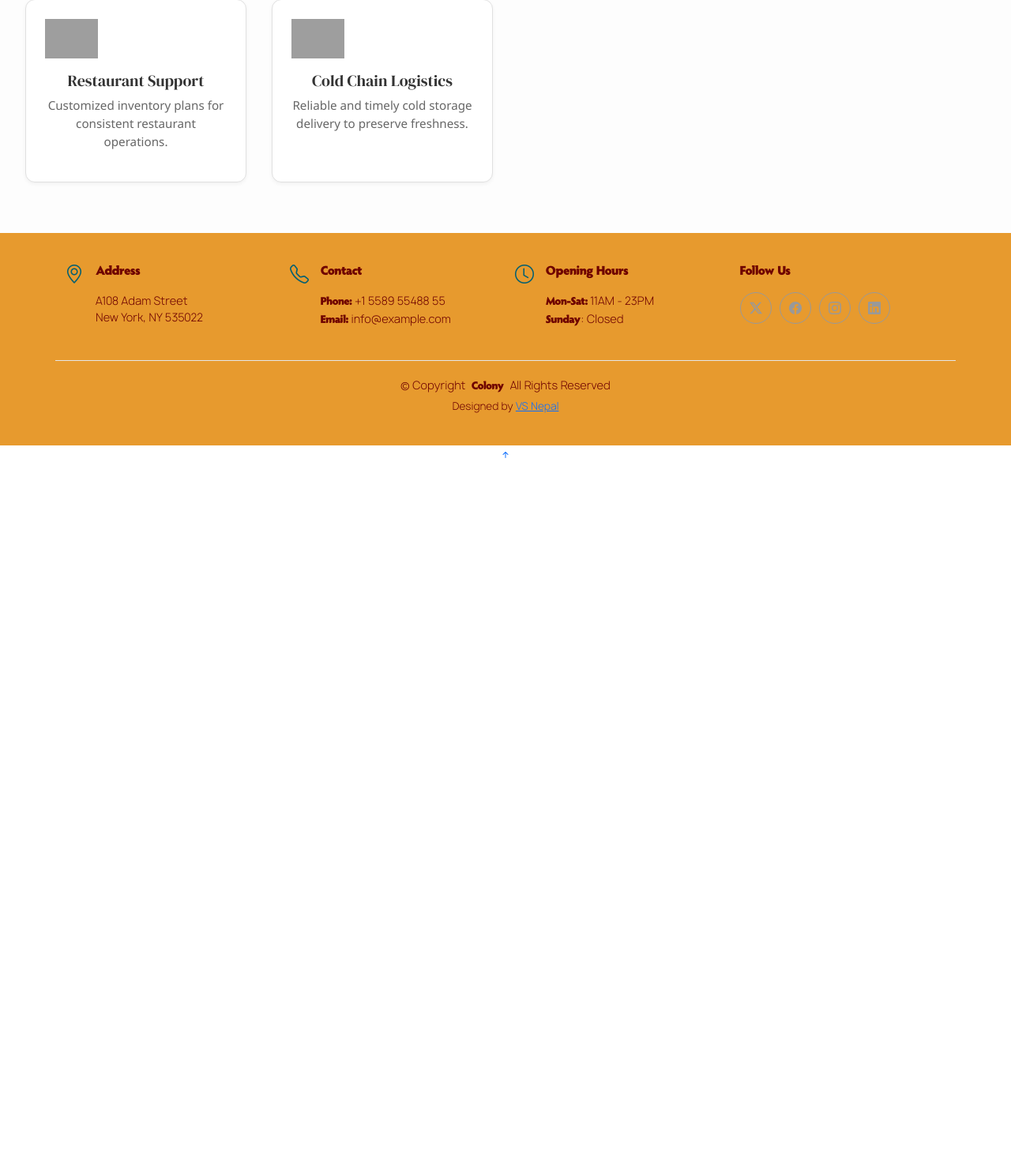
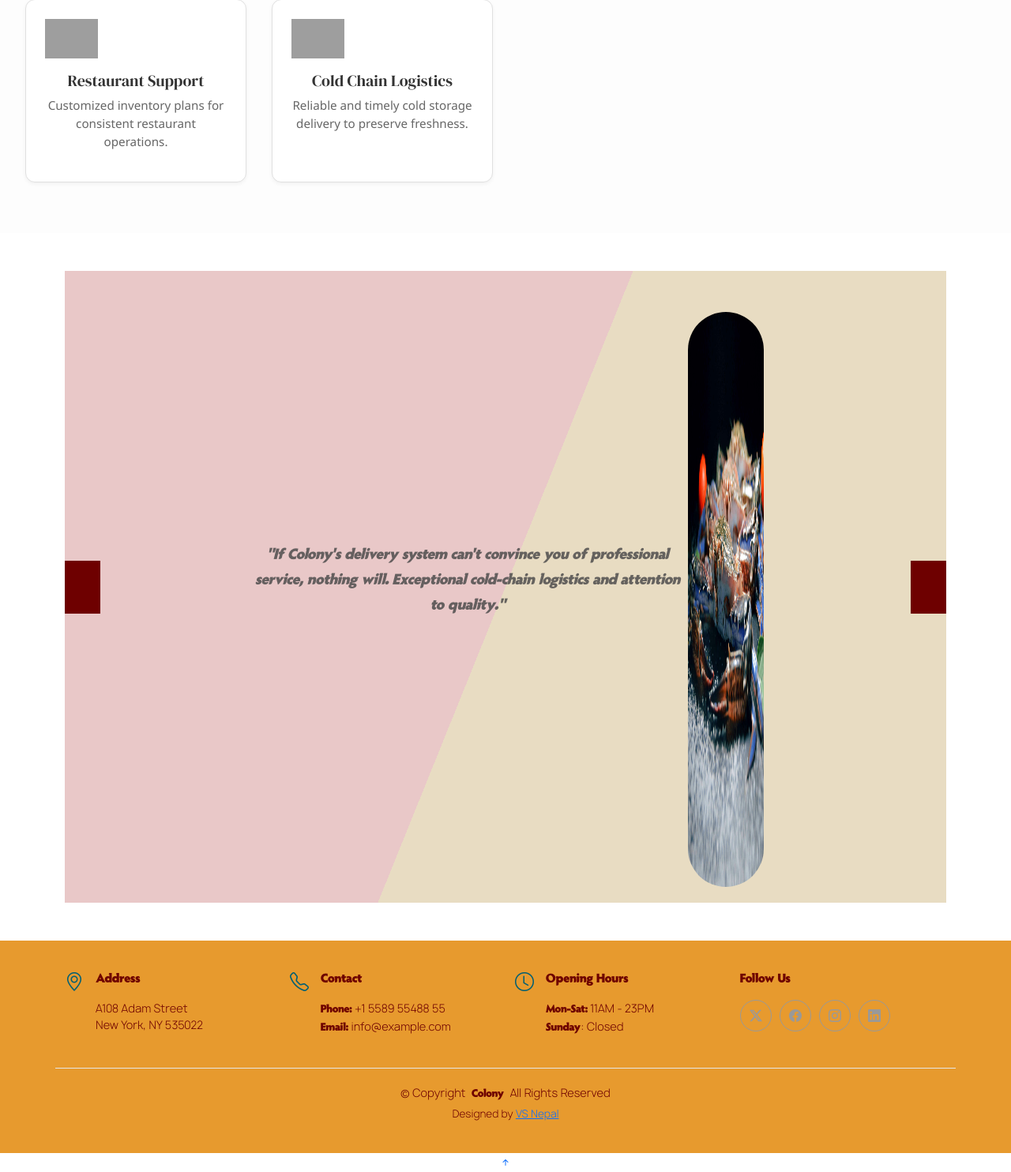
Before and after one commit to swastik007/colonytheme, a WordPress theme: template front-page.php in a window 1280 px wide. Shown: the part 4455-5939 px from the top of the page at 79% size. Before the commit the page ends 5043 px from the top, so only its background shows below. Run offline with PHP 8.4 and a stand-in for WordPress, Linux system fonts and the light colour scheme; the site name, menu and one post (Sample post) are stand-ins, and other content is empty; some libraries are stand-ins or nearby versions; some web fonts are replaced; grey boxes are pictures that could not be loaded.

Commit message:
ashsih changes

```diff
--- a/assets/css/theme.css
+++ b/assets/css/theme.css
@@ -637,4 +637,80 @@ body {
 .services-section .services-grid .service-card p {
   font-size: 0.95rem;
   color: #666;
+}
+
+.testimonial-section {
+  font-family: colonyFont;
+  display: flex;
+  align-items: center;
+  justify-content: center;
+  width: 100%;
+}
+.testimonial-section #testimonialCarousel {
+  background: linear-gradient(112deg, #e9c8c8 50%, #e8dcc2 50%);
+  margin: auto;
+}
+.testimonial-section .carousel-caption {
+  position: initial;
+  z-index: 10;
+  color: rgba(78, 77, 77, 0.856);
+  text-align: center;
+  font-size: 1.2rem;
+  font-style: italic;
+  font-weight: bold;
+  line-height: 2rem;
+  display: flex;
+  justify-content: center;
+  height: 100vh;
+  width: 100%;
+}
+.testimonial-section .carousel-caption p {
+  display: flex;
+  align-items: center;
+  width: 50%;
+}
+.testimonial-section .carousel-caption img {
+  width: 6rem;
+  border-radius: 5rem;
+  margin-top: 2rem;
+  display: flex;
+  justify-content: center;
+  align-items: center;
+}
+.testimonial-section .carousel-caption #image-caption {
+  font-style: normal;
+  font-size: 1rem;
+  margin-top: 0.5rem;
+}
+.testimonial-section i {
+  background-color: #6e0000;
+  padding: 1.4rem;
+  color: white;
+}
+.testimonial-section .carousel-control-prev,
+.testimonial-section .carousel-control-next {
+  justify-content: flex-start;
+  transition: none;
+  opacity: unset;
+}
+.testimonial-section .carousel-control-next {
+  justify-content: flex-end;
+}
+@media (max-width: 767px) {
+  .testimonial-section .carousel-caption {
+    padding: 3rem 2rem;
+    font-size: 0.7rem;
+    line-height: 1.5rem;
+  }
+  .testimonial-section .carousel-caption img {
+    width: 4rem;
+    border-radius: 4rem;
+    margin-top: 1rem;
+  }
+  .testimonial-section .carousel-caption #image-caption {
+    font-size: 0.6rem;
+  }
+  .testimonial-section i {
+    padding: 0.8rem;
+  }
 }/*# sourceMappingURL=theme.css.map */
--- a/assets/css/theme.scss
+++ b/assets/css/theme.scss
@@ -8,3 +8,4 @@
 @import "scss/_whyus";
 @import "scss/_chairmanmessage";
 @import "scss/_ourservice";
+@import "scss/testimonials";
--- a/front-page.php
+++ b/front-page.php
@@ -47,4 +47,8 @@
     <?php get_template_part( 'template-parts/ourservice', 'none' ); ?>
 <!-- our service section area -->
 
+<!-- testimonials section area -->
+<?php get_template_part( 'template-parts/testimonials', 'none' ); ?>
+<!-- testimonials section area -->
+
 <?php get_footer(); ?>
--- /dev/null
+++ b/template-parts/testimonials.php
@@ -0,0 +1,44 @@
+<section class="testimonial-section py-5">
+  <div class="container">
+    <div id="testimonialCarousel" class="carousel slide" data-bs-ride="carousel">
+      <div class="carousel-inner">
+        <div class="carousel-item active">
+          <div class="carousel-caption">
+            <p>
+              “If Colony’s delivery system can’t convince you of professional service, nothing will.
+              Exceptional cold-chain logistics and attention to quality.”
+            </p>
+            <img src="<?php echo get_template_directory_uri(); ?>/assets/images/img5.jpg" alt="Client 1">
+            <!-- <div id="image-caption">Nick Doe</div> -->
+          </div>
+        </div>
+        <div class="carousel-item">
+          <div class="carousel-caption">
+            <p>
+              “Colony Suppliers are our go-to for reliable bulk deliveries. Their seafood is always fresh
+              and frozen goods meet all hygiene standards.”
+            </p>
+            <img src="<?php echo get_template_directory_uri(); ?>/assets/images/img7.jpg" alt="Client 2">
+            <div id="image-caption">Crompton Greves</div>
+          </div>
+        </div>
+        <div class="carousel-item">
+          <div class="carousel-caption">
+            <p>
+              “As a hotel manager, I can say Colony has elevated our food supply process.
+              Excellent communication and premium inventory.”
+            </p>
+            <img src="<?php echo get_template_directory_uri(); ?>/assets/images/img2.jpg" alt="Client 3">
+            <div id="image-caption">Harry Mon</div>
+          </div>
+        </div>
+      </div>
+      <button class="carousel-control-prev" type="button" data-bs-target="#testimonialCarousel" data-bs-slide="prev">
+        <span class="carousel-icon"><i class="fas fa-arrow-left"></i></span>
+      </button>
+      <button class="carousel-control-next" type="button" data-bs-target="#testimonialCarousel" data-bs-slide="next">
+        <span class="carousel-icon"><i class="fas fa-arrow-right"></i></span>
+      </button>
+    </div>
+  </div>
+</section>
```
Also changed, not shown: assets/css/scss/_testimonials.scss (added, +92 -0 lines), 1 other file.
